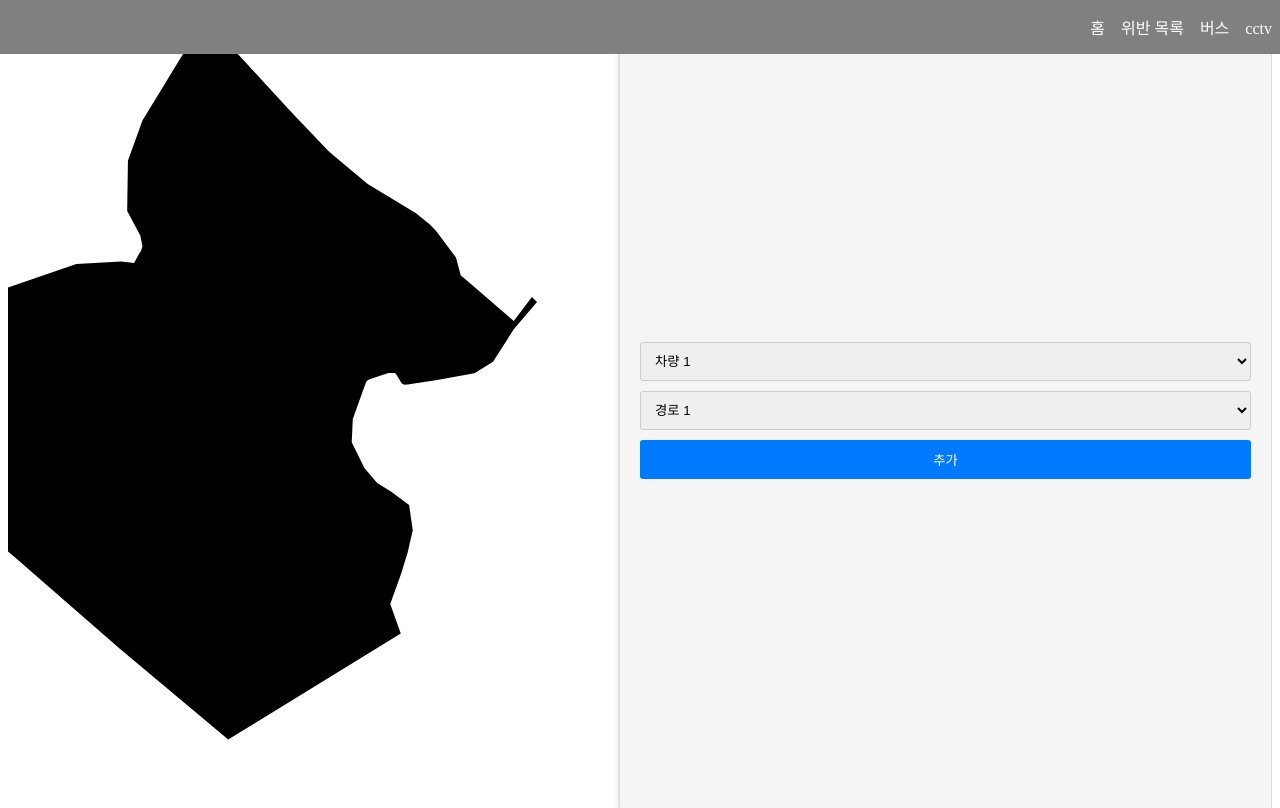
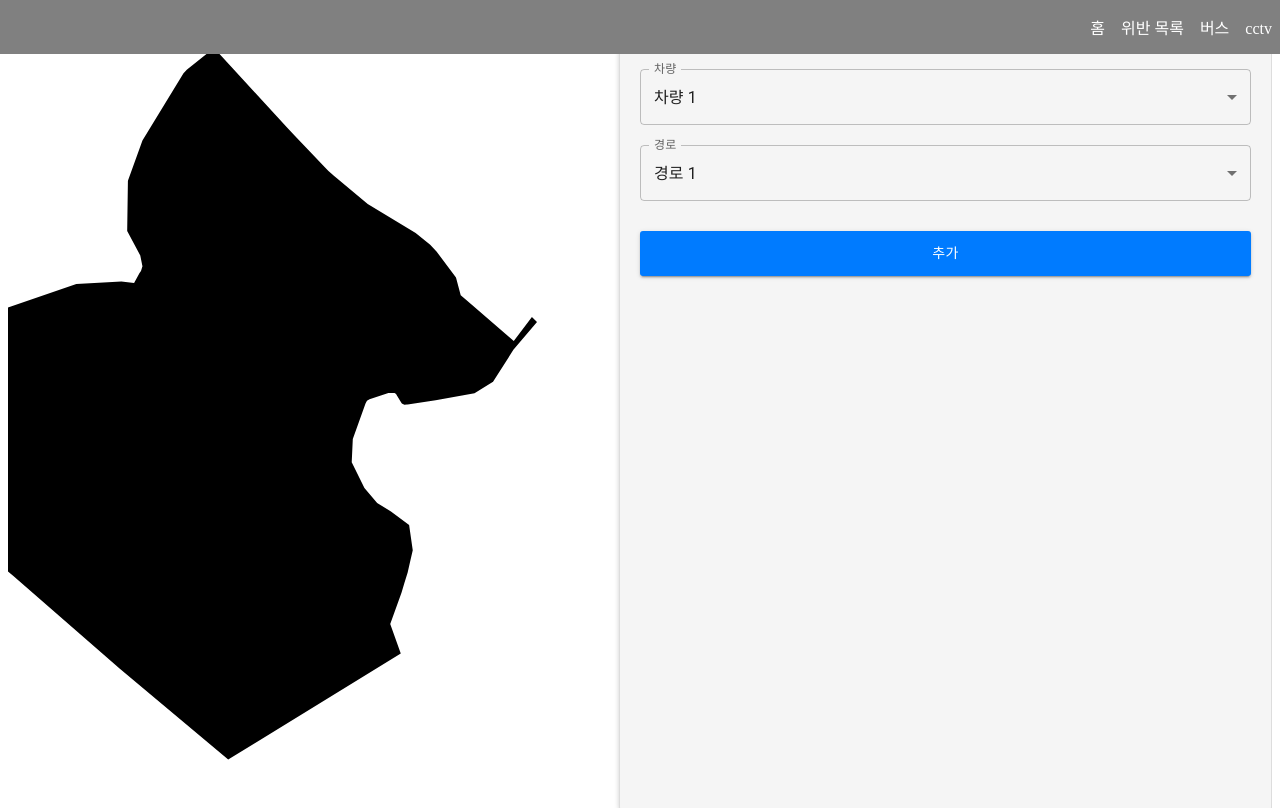
Before and after one commit to SSAFETY/SSAFETY, a React app in the folder FE/ssafety/: page /bus in a window 1280 px wide. Built offline with nearby package versions, Linux system fonts and the light colour scheme; no server answers; the database is empty.

Commit message:
(BE) Chore: test live

```diff
--- a/FE/ssafety/src/components/BusMap.js
+++ b/FE/ssafety/src/components/BusMap.js
@@ -2,11 +2,12 @@ import React, { useEffect, useRef, useState } from 'react';
 import * as d3 from 'd3';
 import { feature } from 'topojson-client';
 import mapogu from '../mapData/mapo.json';
-import '../css/DetailGu.css'; // 여기서 CSS 파일을 불러옵니다.
+import '../css/BusMap.css'; // 여기서 CSS 파일을 불러옵니다.
 import Swal from 'sweetalert2';
 import { initializeApp } from 'firebase/app';
 import { getAnalytics } from 'firebase/analytics';
 import { getFirestore, doc, setDoc, onSnapshot, collection } from 'firebase/firestore';
+import { FormControl, InputLabel, MenuItem, Select, Button } from '@mui/material';
 
 const firebaseConfig = {
   apiKey: "AIzaSyCe8s_k1g8-g2qRvgv3i0lJwFuVLRAMJtU",
@@ -22,7 +23,7 @@ const firebaseConfig = {
 const app = initializeApp(firebaseConfig);
 const analytics = getAnalytics(app);
 
-const GuMap = () => {
+const BusMap = () => {
   const chart = useRef(null);
   const featureData = feature(mapogu, mapogu.objects['mapo']);
   const [selectedVehicle, setSelectedVehicle] = useState('car1');
@@ -43,7 +44,7 @@ const GuMap = () => {
     const x = (bounds[0][0] + bounds[1][0]) / 2;
     const y = (bounds[0][1] + bounds[1][1]) / 2;
     const scale = 1.5 / Math.max(dx / width, dy / height);
-    const translate = [width / 2 - scale * x, height / 2 - scale * y + 220];
+    const translate = [width / 2 - scale * x, height / 2 - scale * y + 240];
     projection.scale(scale).translate(translate);
 
     const svg = d3.select(chart.current).selectAll('svg').remove();
@@ -133,24 +134,53 @@ const GuMap = () => {
         <div className="map-container">
           <div className="gumap" ref={chart}></div>
         </div>
-        <div className="form-container"> {/* 경로 설정 폼 컨테이너 추가 */}
-          <div className="input-container">
-            <select value={selectedVehicle} onChange={(e) => setSelectedVehicle(e.target.value)}>
-              <option value="car1">차량 1</option>
-              <option value="car2">차량 2</option>
-              <option value="car3">차량 3</option>
-            </select>
-            <select value={selectedRoute} onChange={(e) => setSelectedRoute(e.target.value)}>
-              <option value="1">경로 1</option>
-              <option value="2">경로 2</option>
-              <option value="3">경로 3</option>
-            </select>
-            <button onClick={handleSendData}>추가</button>
-          </div>
-        </div>
+        <div className="form-container">
+        <div className="input-container">
+  <div className="form-control" style={{ marginBottom: '20px' }}>
+    <FormControl variant="outlined">
+      <InputLabel htmlFor="vehicle-select">차량</InputLabel>
+      <Select
+        value={selectedVehicle}
+        onChange={(e) => setSelectedVehicle(e.target.value)}
+        label="차량"
+        inputProps={{
+          name: 'vehicle',
+          id: 'vehicle-select',
+        }}
+      >
+        <MenuItem value="car1">차량 1</MenuItem>
+        <MenuItem value="car2">차량 2</MenuItem>
+        <MenuItem value="car3">차량 3</MenuItem>
+      </Select>
+    </FormControl>
+  </div>
+  <div className="form-control" style={{ marginBottom: '20px' }}>
+    <FormControl variant="outlined">
+      <InputLabel htmlFor="route-select">경로</InputLabel>
+      <Select
+        value={selectedRoute}
+        onChange={(e) => setSelectedRoute(e.target.value)}
+        label="경로"
+        inputProps={{
+          name: 'route',
+          id: 'route-select',
+        }}
+      >
+        <MenuItem value="1">경로 1</MenuItem>
+        <MenuItem value="2">경로 2</MenuItem>
+        <MenuItem value="3">경로 3</MenuItem>
+      </Select>
+    </FormControl>
+  </div>
+  <Button variant="contained" onClick={handleSendData}>
+    추가
+  </Button>
+</div>
+
+</div>
       </div>
     </div>
   );
 };
 
-export default GuMap;
+export default BusMap;
--- a/FE/ssafety/src/components/Cctv.js
+++ b/FE/ssafety/src/components/Cctv.js
@@ -7,9 +7,10 @@ const Cctv = () => {
 
   useEffect(() => {
     axios
-      .get('/cctv/data') // 이 URL은 Spring Boot 애플리케이션의 엔드포인트와 맞춰야 합니다.
+      .get('https://j9a102.p.ssafy.io:8080/api/cctv/data')
       .then((response) => {
         setCCTVData(response.data);
+        console.log(response.data)
         setLoading(false);
       })
       .catch((error) => {
--- a/FE/ssafety/src/css/DetailGu.css
+++ b/FE/ssafety/src/css/BusMap.css
@@ -15,20 +15,19 @@
 .form-container {
   flex: 1;
   padding: 20px;
+  margin-top: 40px;
   background-color: #f5f5f5;
   border: 1px solid #ddd;
   border-radius: 5px;
   box-shadow: 0px 0px 5px rgba(0, 0, 0, 0.2);
   display: flex; /* Flexbox 레이아웃 설정 */
   flex-direction: column; /* 컨테이너 내부 요소를 세로로 배치 */
-  justify-content: center; /* 세로 중앙 정렬 */
 }
 
-/* 폼 요소 스타일 */
 .input-container select {
   width: 100%;
   padding: 10px;
-  margin-bottom: 10px;
+  margin-bottom: 10px; /* 아래쪽 간격을 추가하십시오. */
   border: 1px solid #ccc;
   border-radius: 3px;
 }
@@ -41,6 +40,7 @@
   border: none;
   border-radius: 3px;
   cursor: pointer;
+  margin-top: 10px; /* 위쪽 간격을 추가하십시오. */
 }
 
 .input-container button:hover {
```
Also changed, not shown: 1 other file (tests, documents, lock files or other folders).
